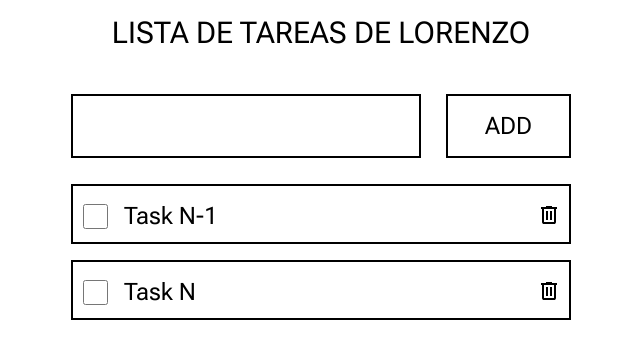
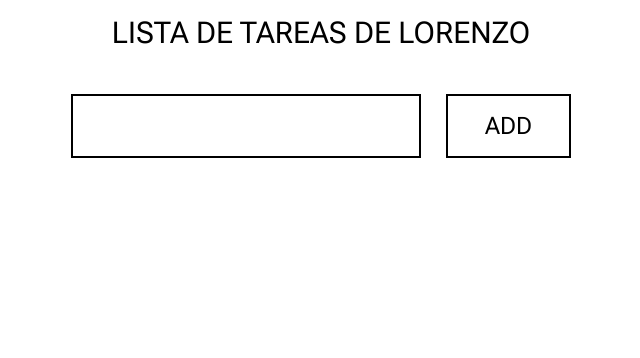
Before and after one commit to lorenzo-pachioli/Manos-a-la-obra, an Angular app: page / in a window 1280 px wide. Shown: the top 358 px of the page, without its empty margins (319-959 px from the left). Built offline with nearby package versions, Linux system fonts and the light colour scheme.

Commit message:
tasks list rendered, tow way binding between task-table and task-list, folder services created with interfaces and getMaxid files,  and code cleaned.

```diff
--- a/src/app/feature/tasks-table/task-list/task-list.component.html
+++ b/src/app/feature/tasks-table/task-list/task-list.component.html
@@ -1,5 +1,5 @@
-<div #listContainer class="task-list">
-    <app-task-card class="task-card">Task N</app-task-card>
-    <app-task-card class="task-card">Task N-1</app-task-card>
-
-</div>
+<ul class="task-list">
+    <li *ngFor="let task of tasks" >
+        <app-task-card class="task-card" [id]="task.id" [(checked)]="task.checked" (deleteTask)="deleteTask(task.id)" NgModel >{{task.text}}</app-task-card>
+    </li>
+</ul>
--- a/src/app/feature/tasks-table/task-list/task-list.component.scss
+++ b/src/app/feature/tasks-table/task-list/task-list.component.scss
@@ -4,10 +4,16 @@
     align-items: center;
     justify-content: flex-start;
     gap: 16px;
+    list-style: none;
+}
+
+.task-list li {
+    width: 100%;
+    height: 60px;
 }
 
 .task-card {
     width: 100%;
-    height: 60px;
-    border: 2px solid black;
+    height: 100%;
+
 }
--- a/src/app/feature/tasks-table/task-list/task-list.component.ts
+++ b/src/app/feature/tasks-table/task-list/task-list.component.ts
@@ -2,16 +2,10 @@ import {
   Component,
   OnInit,
   Input,
-  ViewChild,
-  ElementRef,
-  Renderer2
+  Output,
+  EventEmitter
 } from '@angular/core';
-
-interface task {
-  id: Number,
-  text: string,
-  checked: Boolean
-}
+import { ITask } from 'src/app/services/interfaces';
 
 @Component({
   selector: 'app-task-list',
@@ -21,29 +15,17 @@ interface task {
 
 export class TaskListComponent implements OnInit {
 
-  constructor(private renderer2: Renderer2) {}
+  constructor() {}
 
-  @Input() listLength: any;
-  @Input() tasksList!: Array<task>;
-  @ViewChild('listContainer', { static: false }) listContainer!: ElementRef;
+  @Input() tasks!: Array<ITask>;
+  @Output() tasksChange: EventEmitter<Array<ITask>> = new EventEmitter();
 
   ngOnInit(): void {
   }
 
-  ngOnChanges(): void {
-    this.addTask();
+  deleteTask(id:number){
+    this.tasks = this.tasks.filter(t => t.id !== id);
+    this.tasksChange.emit(this.tasks)
   }
 
-  addTask() {
-    console.log('tasks:', this.tasksList, 'listLength:', this.listLength);
-
-    if (this.listLength && this.listContainer) {
-      const taskList = this.listContainer.nativeElement;
-      const div = this.renderer2.createElement('app-task-card');
-      const text = this.renderer2.createText(this.tasksList[this.tasksList.length - 1].text);
-      this.renderer2.addClass(div, 'task-card');
-      this.renderer2.appendChild(div, text);
-      this.renderer2.appendChild(taskList, div);
-    }
-  }
 }
--- a/src/app/feature/tasks-table/tasks-table.component.html
+++ b/src/app/feature/tasks-table/tasks-table.component.html
@@ -1,5 +1,5 @@
-<div class="task-table" (newTaskChange)="task()" >
+<div class="task-table" >
     <app-title-h1 text="LISTA DE TAREAS DE LORENZO" ></app-title-h1>
     <app-task-input (textChange)="newTask($event)" class="task-input"></app-task-input>
-    <app-task-list [tasksList]="tasks" [listLength]= 'listLength' class="task-list"></app-task-list>
+    <app-task-list [(tasks)]="tasks" class="task-list"></app-task-list>
 </div>
--- a/src/app/feature/tasks-table/tasks-table.component.ts
+++ b/src/app/feature/tasks-table/tasks-table.component.ts
@@ -1,10 +1,6 @@
 import { Component, EventEmitter, Input, OnInit, Output } from '@angular/core';
-
-interface task{
-  id: Number,
-  text: string,
-  checked: Boolean
-}
+import { ITask } from 'src/app/services/interfaces';
+import { getMaxId } from 'src/app/services/getMaxId';
 
 @Component({
   selector: 'app-tasks-table',
@@ -14,29 +10,21 @@ interface task{
 
 export class TasksTableComponent implements OnInit {
 
-  tasks:Array<task> = [];
-  listLength = this.tasks.length;
-  @Output() newTaskChange: EventEmitter<Array<task>> = new EventEmitter();
+  @Input() tasks: Array<ITask> = [];
+  @Output() tasksChange: EventEmitter<Array<ITask>> = new EventEmitter();
 
   constructor() { }
 
   ngOnInit(): void {
   }
 
-  task(){
-    console.log('emited');
-
-  }
-
-  newTask(event:string){
+  newTask(event: string) {
     if (event.length > 0) {
       this.tasks.push({
-        id: 1,
+        id: getMaxId(this.tasks),
         text: event,
         checked: false
       })
-      this.listLength = this.tasks.length;
-      this.newTaskChange.emit(this.tasks);
     }
   }
 }
--- /dev/null
+++ b/src/app/services/getMaxId.ts
@@ -0,0 +1,7 @@
+import { ITask } from "./interfaces";
+
+export function getMaxId(Array: Array<ITask>) {
+    let ids = Array.map(t => t.id);
+    let maxId = Math.max(...ids, 0) + 1;
+    return maxId;
+}
--- /dev/null
+++ b/src/app/services/interfaces.ts
@@ -0,0 +1,5 @@
+export interface ITask{
+    id: number,
+    text: string,
+    checked: boolean
+}
--- a/src/app/shared/task-card/task-card.component.html
+++ b/src/app/shared/task-card/task-card.component.html
@@ -5,7 +5,7 @@
             <ng-content></ng-content>
         </p>
     </form>
-    <button>
+    <button (click)="deleteTaskHandler()">
         <img src="../../../assets/trashCan.svg" alt="X" />
     </button>
 </div>
--- a/src/app/shared/task-card/task-card.component.scss
+++ b/src/app/shared/task-card/task-card.component.scss
@@ -5,7 +5,7 @@
     align-items: center;
     justify-content: space-between;
     padding: 0 10px;
-    /* border: 2px solid black; */
+    border: 2px solid black;
 }
 
 .task-card form{
--- a/src/app/shared/task-card/task-card.component.ts
+++ b/src/app/shared/task-card/task-card.component.ts
@@ -1,4 +1,4 @@
-import { Component, OnInit, Input } from '@angular/core';
+import { Component, OnInit, Input, Output, EventEmitter } from '@angular/core';
 
 @Component({
   selector: 'app-task-card',
@@ -9,10 +9,18 @@ export class TaskCardComponent implements OnInit {
 
   constructor() { }
 
-  checked = false;
+  @Input() checked: boolean = false;
+  @Input() id: number = 0;
+  @Output() checkedChange: EventEmitter<boolean>  = new EventEmitter();
+  @Output() deleteTask: EventEmitter<number>  = new EventEmitter();
 
   changeCheck(){
     this.checked = !this.checked;
+    this.checkedChange.emit(this.checked);
+  }
+
+  deleteTaskHandler(){
+    this.deleteTask.emit(this.id)
   }
 
   ngOnInit(): void {
```
Also changed, not shown: src/app/services/services.module.ts (added, +10 -0 lines).
